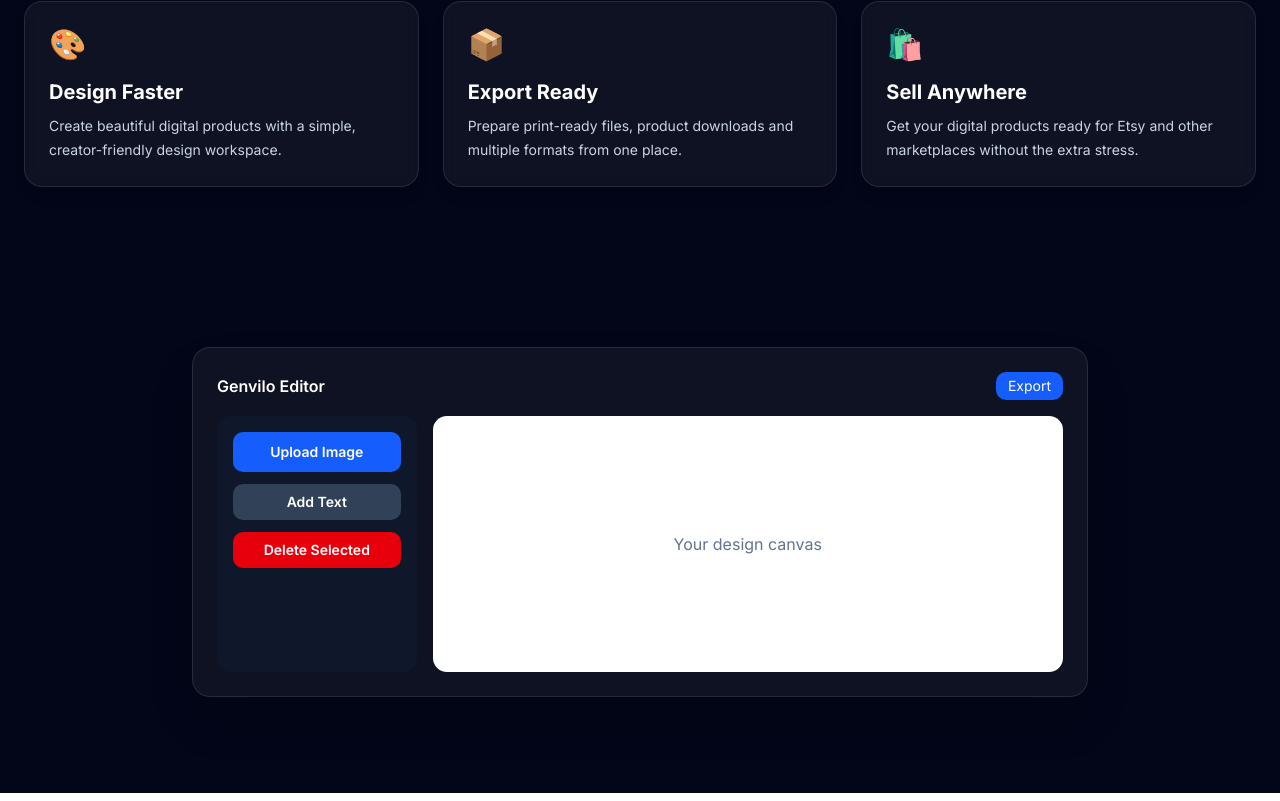
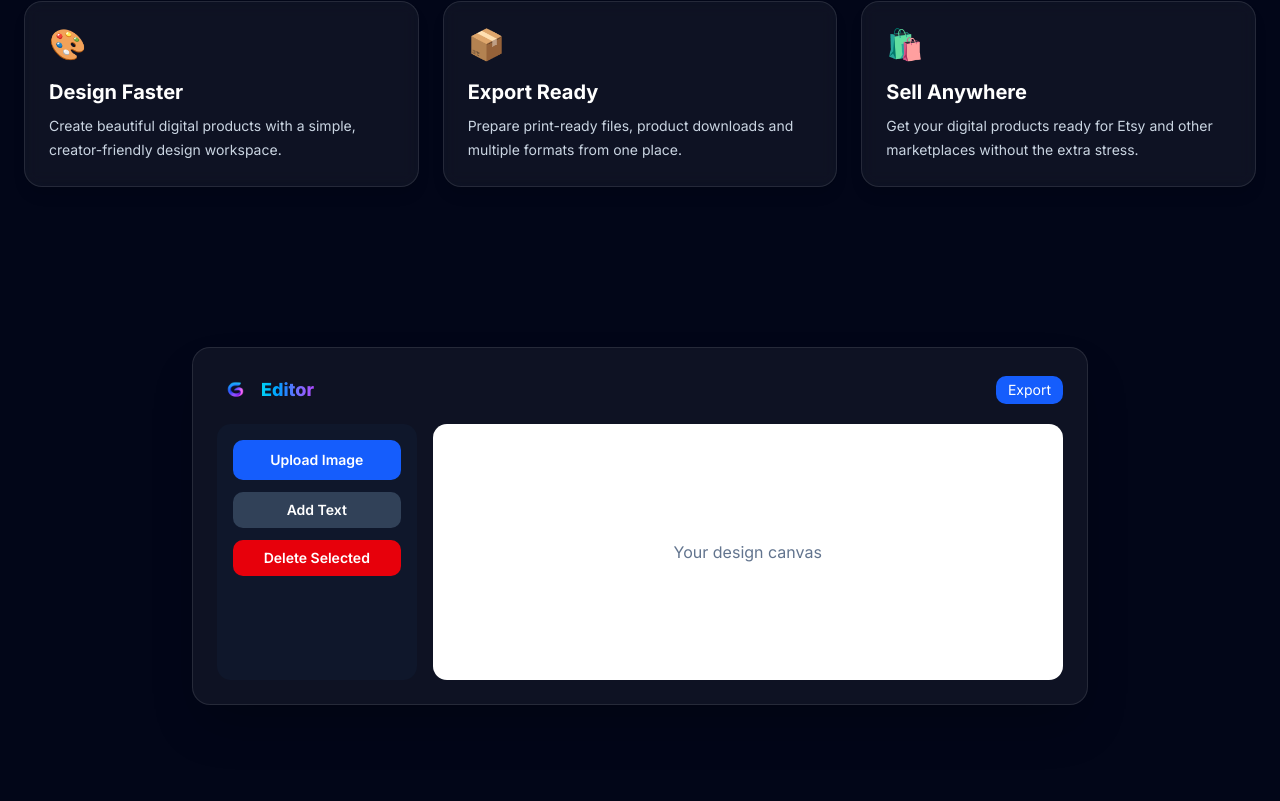
Before and after one commit to Stewey95/yourdesign, a Next.js app: page / in a window 1280 px wide. Shown: the part 805-1606 px from the top of the page. Built offline with nearby package versions, Linux system fonts and the light colour scheme; a web font is replaced by a local one.

Commit message:
Refine editor branding with Genvilo icon header

```diff
--- a/components/EditorPreview.tsx
+++ b/components/EditorPreview.tsx
@@ -883,9 +883,17 @@ if (direction === "back") {
   return (
     <div className="mx-auto mt-16 w-full max-w-4xl overflow-hidden rounded-2xl border border-white/10 bg-white/5 p-6 shadow-2xl">
       <div className="mb-4 flex items-center justify-between">
-        <p className="font-semibold text-white">
-          Genvilo Editor
-        </p>
+        <div className="flex items-center gap-2">
+  <img
+    src="/brand/genvilo-icon-master.png"
+    alt="Genvilo"
+    className="h-9 w-9 object-contain"
+  />
+
+  <span className="bg-gradient-to-r from-cyan-400 via-blue-500 to-purple-500 bg-clip-text text-lg font-extrabold text-transparent">
+    Editor
+  </span>
+</div>
 
         <button className="cursor-pointer rounded-lg bg-blue-600 px-3 py-1 text-sm text-white">
           Export
```
